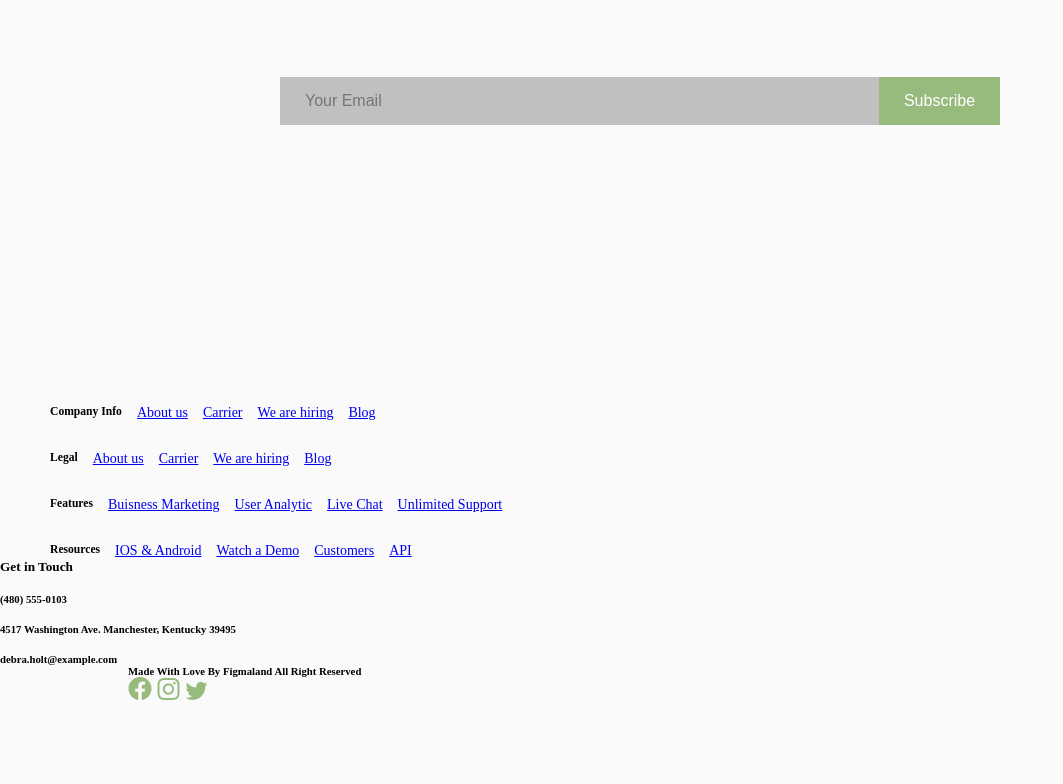
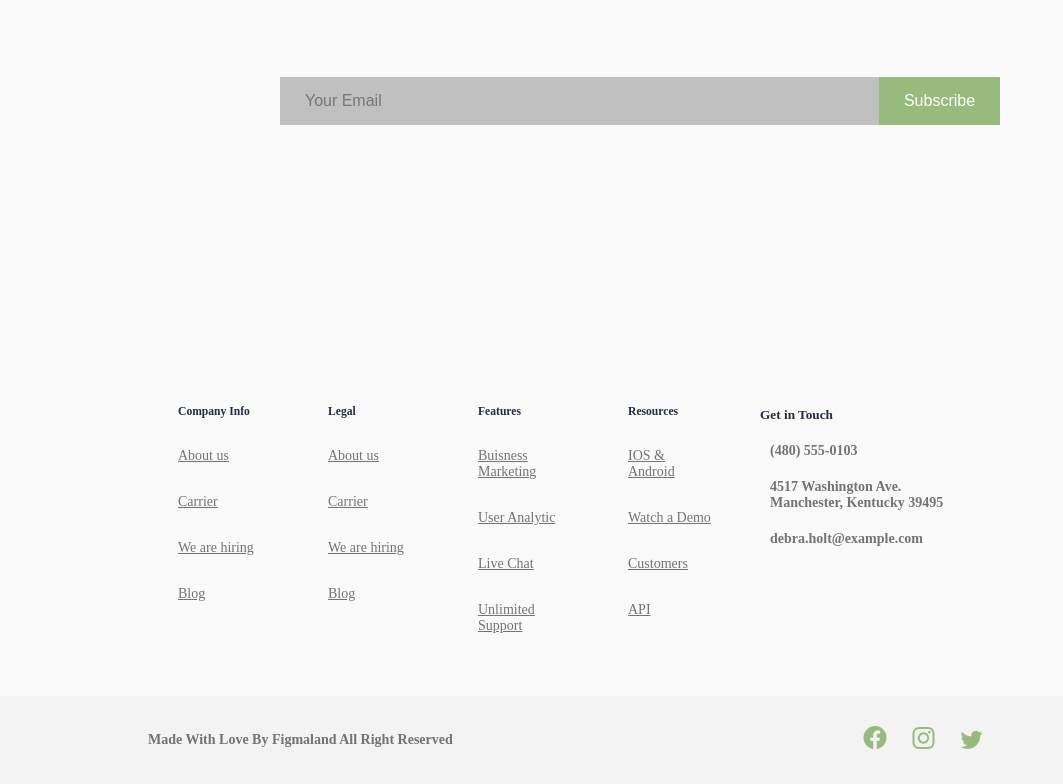
Before and after one commit to umerraza206/Assignment-13, a plain HTML site: page index.html in a window 1280 px wide. Shown: the part 4504-5288 px from the top of the page, without its empty margins (0-1063 px from the left). Before the commit the page ends 5209 px from the top, so only its background shows below. Drawn offline with Linux system fonts and the light colour scheme.

Commit message:
Update style.css

```diff
--- a/style.css
+++ b/style.css
@@ -604,3 +604,73 @@ li{
     cursor: pointer;
     margin-left: 0px;
 }
+
+
+/* footer */
+
+.footer-maker{
+    width: 80%;
+    margin: auto;
+    display: flex;
+
+}
+.footer-maker > div:not(.footer-part) {
+    padding-bottom: 62px;
+    padding-top: 0;
+    width: 150px;
+
+}
+.footer-maker ul{
+    display: flex;
+    flex-direction: column;
+}
+.footer-maker h5 {
+    color: #252B42;
+    font-size: rem;
+    font-weight: 700;
+}
+.footer-maker a{
+    color: #737373;
+}
+.footer-part{
+    width: 200px;
+    margin: 32px;
+}
+.footer-part > div {
+    display: flex;
+    margin-top: 20px;
+    align-items: center;
+}
+.footer-part > div h6{
+    font-size: 14px;
+    font-weight: 700;
+    color: #737373;
+    margin-left: 10px;
+}
+.footer-part img:not(:first-child,:last-child){
+    width: 30px;
+    height: 30px;
+    text-align: center
+}
+
+#footer-section{
+    background-color: #f3f3f3;
+}
+.last-section div{
+    display: flex;
+    justify-content: space-between;
+    align-items: center;
+    margin: 20px;
+}
+.last-section div h6{
+    margin-left: 0px;
+    color: #737373;
+    font-size: 14px;
+}
+.last-section div figure img:first-child{
+    padding-left: 410px;
+
+}
+.last-section div figure img{
+    padding: 10px;
+}
```
